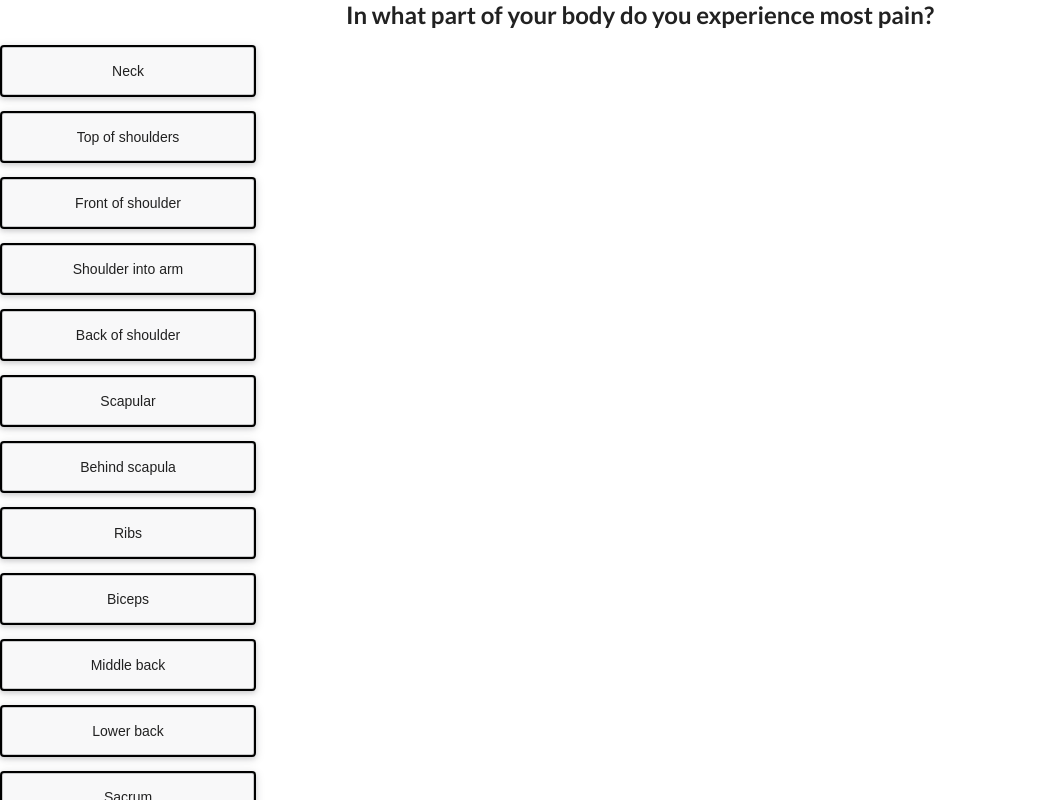
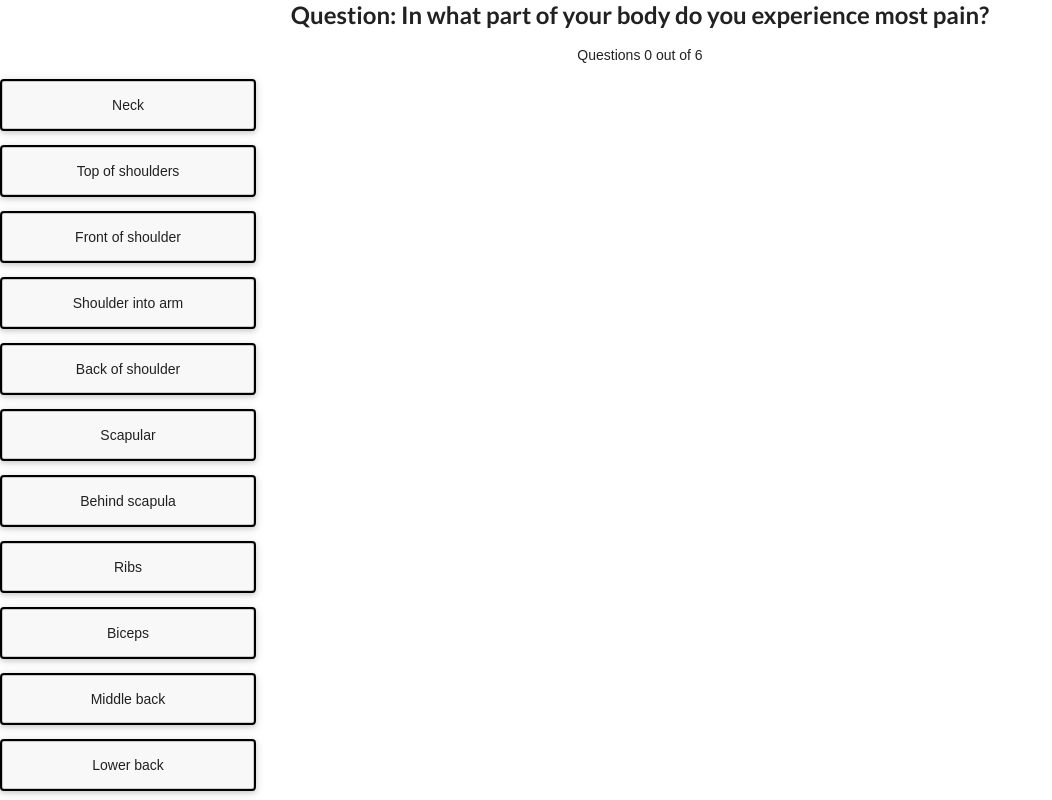
Before and after one commit to lachydriver/knotspot, a React (Create React App) app: page /quiz in a window 1280 px wide. Shown: the top 800 px of the page, without its empty margins (0-1052 px from the left). Built offline with nearby package versions, Linux system fonts and the light colour scheme.

Commit message:
Quiz App

```diff
--- a/src/App.css
+++ b/src/App.css
@@ -1,4 +1,5 @@
 .App {
+  text-align: center;
   font-family: sans-serif;
 }
 
@@ -47,10 +48,10 @@ h2{
   text-align: center;
 }
 
-button{
+/* button{
   float: center;
   margin-left: 50%;
-}
+} */
 
 .start {
   text-align: center;
@@ -85,3 +86,6 @@ button{
   animation: gradient 5s linear infinite;
   transform: scale(1.1);
 }
+h4{
+  text-align: center;
+}
--- a/src/components/Quiz.js
+++ b/src/components/Quiz.js
@@ -8,6 +8,7 @@ class Quiz extends React.Component{
         options: [],
         quizEnd: false,
         disabled: true,
+        //results: {},
         //score: 0
     }
 
@@ -28,7 +29,7 @@ class Quiz extends React.Component{
     }
 
     nextQuestion = () => {
-        const {userAnswer, answer, score} = this.state;
+        const {userAnswer} = this.state;
         this.setState({
             currentQuestion: this.state.currentQuestion + 1
         })
@@ -305,6 +306,13 @@ class Quiz extends React.Component{
         }
     }
 
+
+    prevQuestion = () => {
+        this.setState({
+            currentQuestion: this.state.currentQuestion - 1
+        })
+    }
+
     checkAnswer = answer => {
         this.setState({
             userAnswer: answer,
@@ -350,9 +358,9 @@ class Quiz extends React.Component{
                 var final = ordered.reverse().slice(0, 4)
                 //var top_result = this.ordered.slice(0, 2)
                 return (
-                    <div>
+                    <div className="End">
                         <h2>End of the quiz, Congratulation!</h2>
-                        <p>The most likelihood muscle strain are: </p>
+                        <h4>The most likelihood muscle strain are: </h4>
                         {/* <p>{Object.keys(this.results).map((key) =>(
                             <p className="ui floating message opions" key={key}
 
@@ -361,7 +369,7 @@ class Quiz extends React.Component{
                         <ol>{final.map((item, index) =>(
                             <li className="ui floating message opions" key={index}
 
-                            >{item[0]} {item[1]}</li>
+                            ><b>Muscle: </b>{item[0]} <b>Score: </b>{item[1]}</li>
                         ))}</ol>
                         <button onClick={this.restartHandle}>Re-take the quiz</button>
                     </div>
@@ -370,9 +378,10 @@ class Quiz extends React.Component{
 
         return (
             <div className = "App">
-                <h2>{questions}</h2>
+                <h2>Question: {questions}</h2>
+                <span>{`Questions ${currentQuestion} out of ${QuizQuest.length - 1}`}</span>
                     {options.map(option => (
-                        <p key={option.id}
+                        <p key={option}
                         className = {`ui floating message options
                         ${userAnswer === option ? "selected" : null}
                         `}
```
